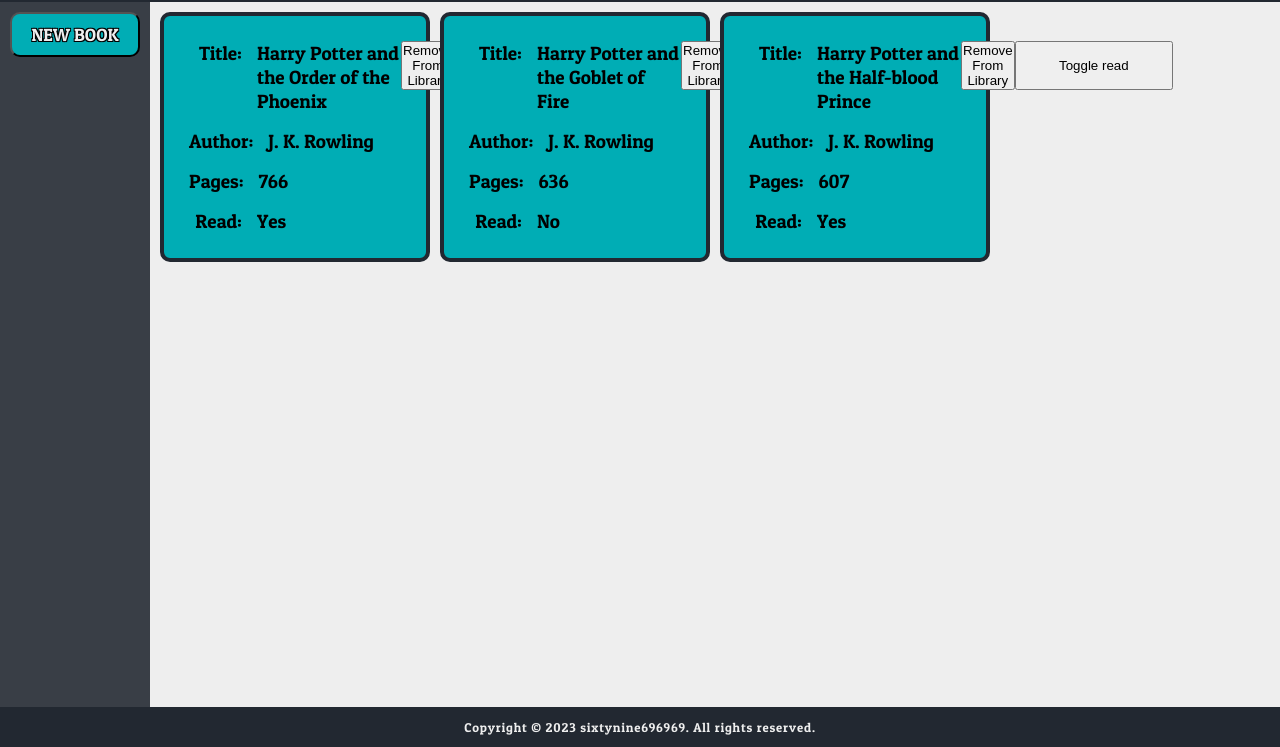
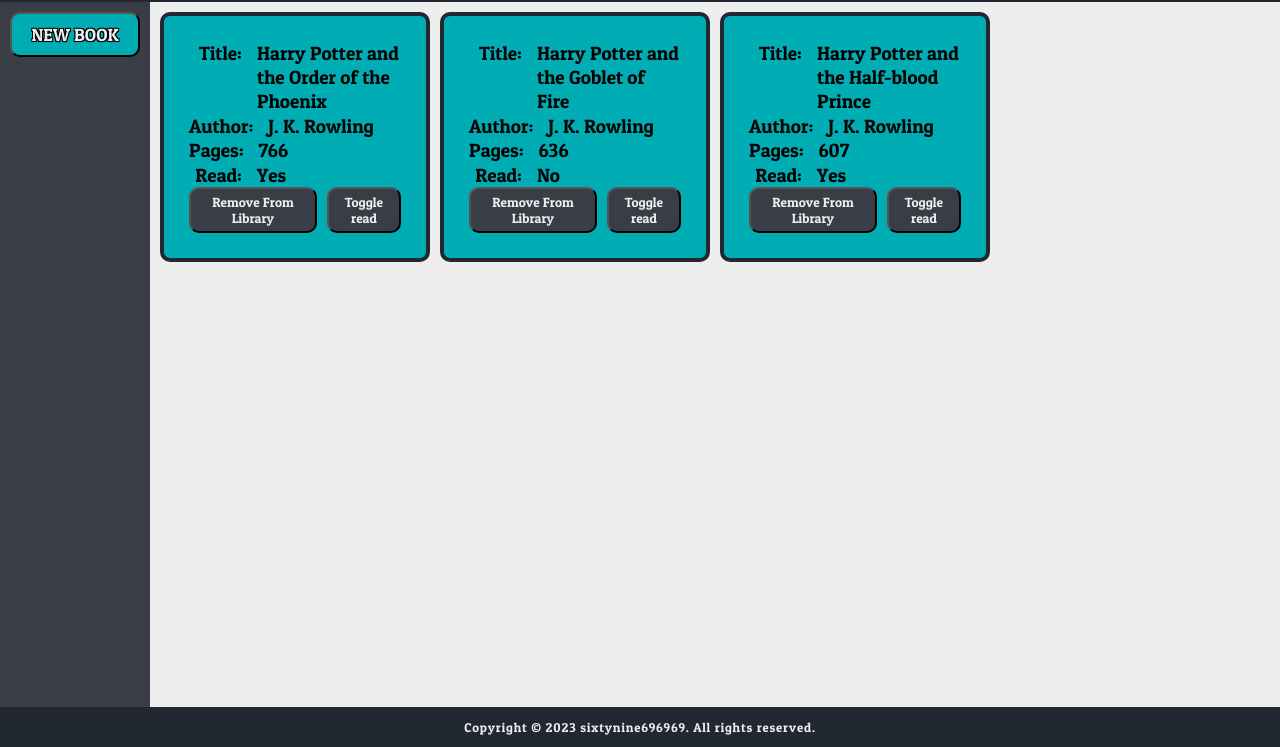
Before and after one commit to sixtynine696969/library, a plain HTML site: page index.html in a window 1280 px wide. Shown: the part 53-800 px from the top of the page. Drawn offline with Linux system fonts and the light colour scheme.

Commit message:
Add styles for card buttons

```diff
--- a/style.css
+++ b/style.css
@@ -114,6 +114,21 @@ body {
     margin-left: 15px;
 }
 
+.card-buttons {
+    display: flex;
+    justify-content: space-between;
+    align-items: center;
+    gap: 10px;
+}
+
+.card-buttons button {
+    font-family: 'Patua One';
+    padding: 5px;
+    background-color: var(--grey);
+    color: var(--white);
+    border-radius: 10px;
+}
+
 form {
     position: absolute;
     left: 0;
```
